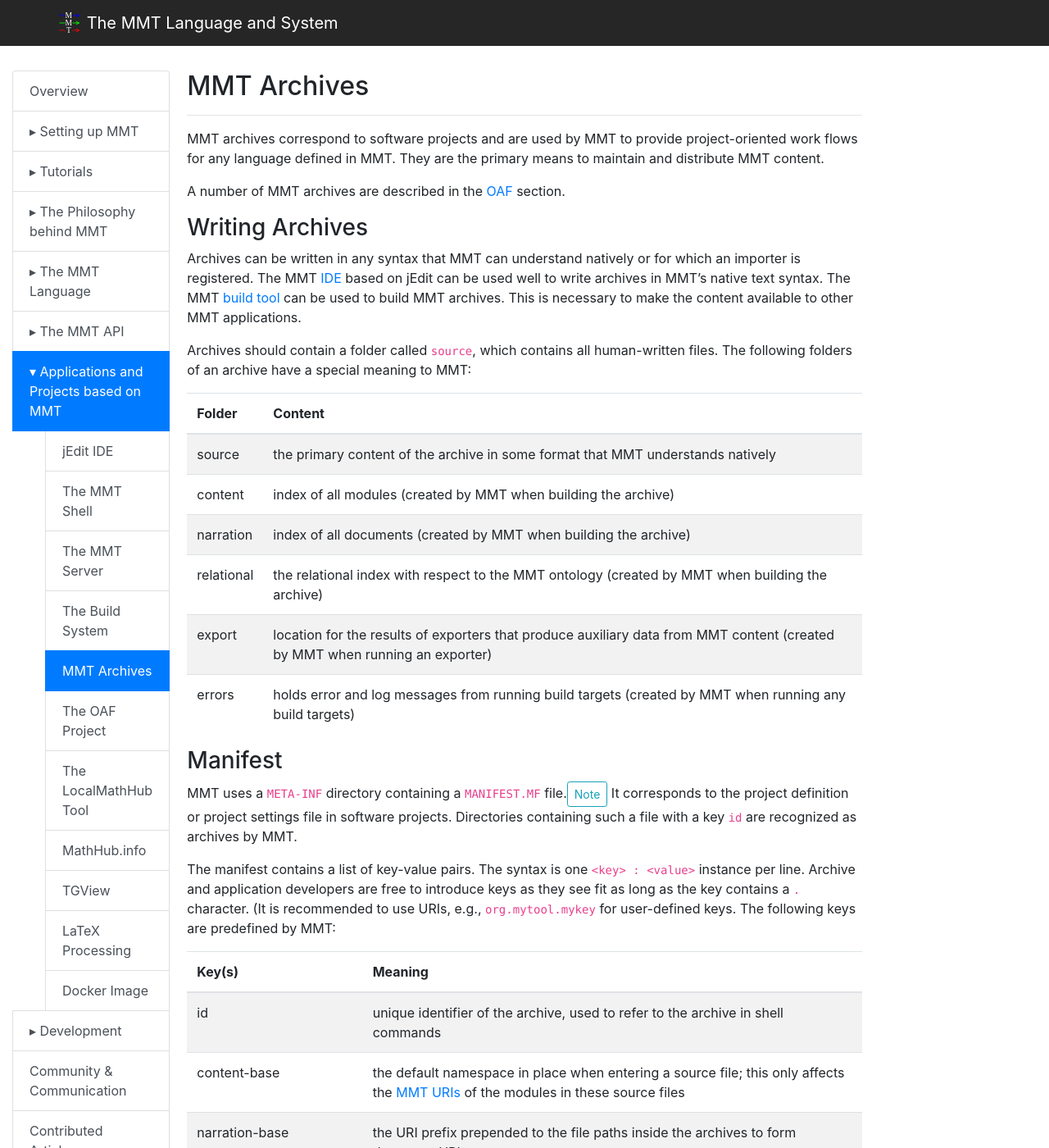
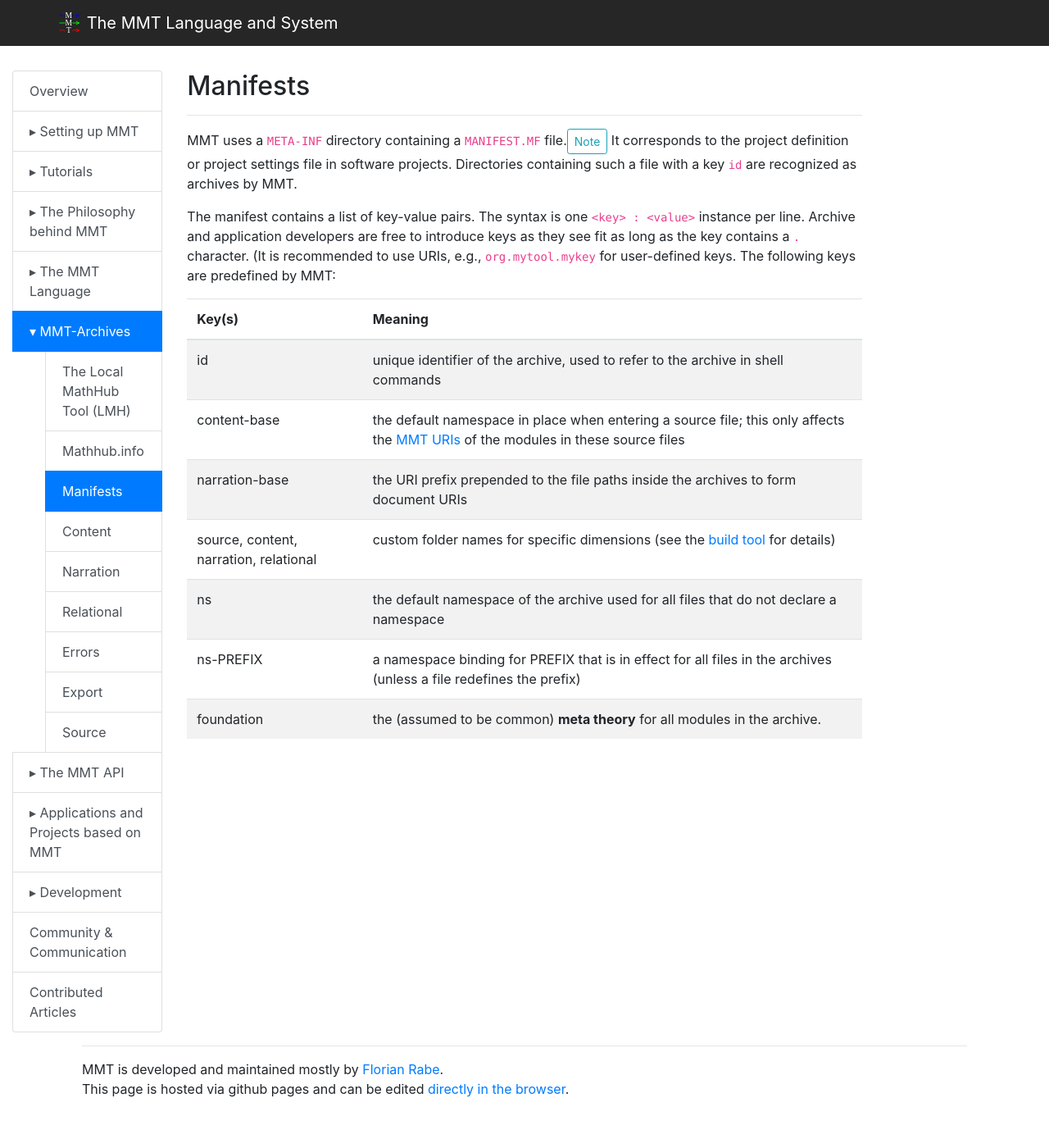
Before and after one commit to UniFormal/uniformal.github.io, a Jekyll site: the page built from doc/archives/meta_inf.md, in a window 1280 px wide and 1400 px high. Shown: the whole window at 82% size. Built offline with Jekyll 4.4.1, drawn with Linux system fonts in a browser that asks for light colours.

Commit message:
Add archives to toplevel of menu structure

```diff
--- a/doc/applications/archives.md
+++ b/doc/archives/meta_inf.md
@@ -1,32 +1,7 @@
 ---
 layout: doc
-title: MMT Archives
+title: Manifests
 ---
-
-MMT archives correspond to software projects and are used by MMT to provide project-oriented work flows for any language defined in MMT.
-They are the primary means to maintain and distribute MMT content.
-
-A number of MMT archives are described in the [OAF](oaf.html) section.
-
-### Writing Archives
-
-Archives can be written in any syntax that MMT can understand natively or for which an importer is registered.
-The MMT [IDE](../../setup/jedit.html) based on jEdit can be used well to write archives in MMT's native text syntax.
-The MMT [build tool](building.html) can be used to build MMT archives. This is necessary to make the content available to other MMT applications.
-
-Archives should contain a folder called `source`, which contains all human-written files.
-The following folders of an archive have a special meaning to MMT:
-
-Folder  |	Content
------- | -------
-source |	the primary content of the archive in some format that MMT understands natively
-content	| index of all modules (created by MMT when building the archive)
-narration	| index of all documents (created by MMT when building the archive)
-relational |	the relational index with respect to the MMT ontology (created by MMT when building the archive)
-export |	location for the results of exporters that produce auxiliary data from MMT content (created by MMT when running an exporter)
-errors | holds error and log messages from running build targets (created by MMT when running any build targets)
-
-### Manifest
 
 MMT uses a `META-INF` directory containing a `MANIFEST.MF` file.<span class="detail">MMT archives are inspired by Java jar archives (which are directory trees zipped into jar files), from where the file name and location is taken.</span>
 It corresponds to the project definition or project settings file in software projects.
```
Also changed, not shown: _data/menu.yml (+23 -0 lines), doc/archives/index.md (+1 -22 lines), doc/archives/content.md (added), doc/archives/errors.md (added), doc/archives/export.md (added), doc/archives/lmh.md (renamed from doc/applications/lmh.md), doc/archives/mathhub.md (renamed from doc/applications/mathhub.md), doc/archives/narration.md (added), doc/archives/relational.md (added), doc/archives/source.md (added).
